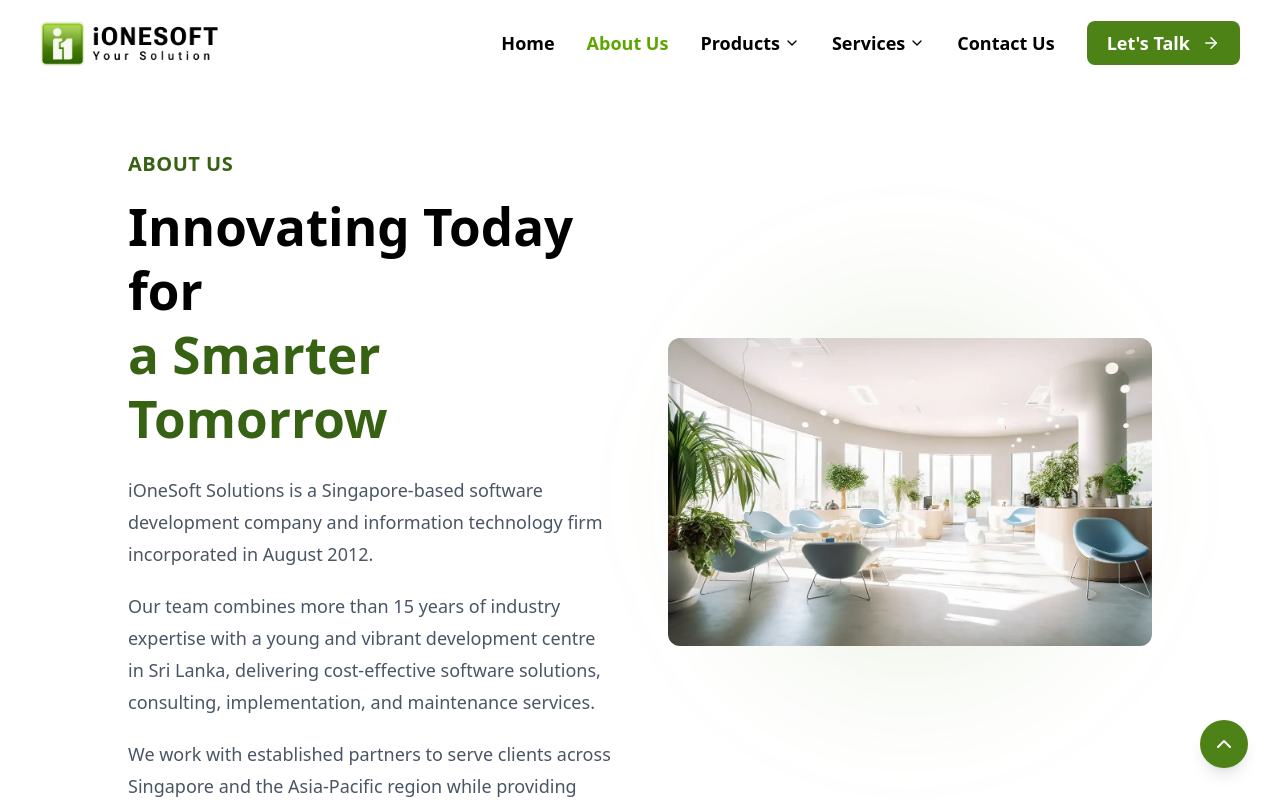
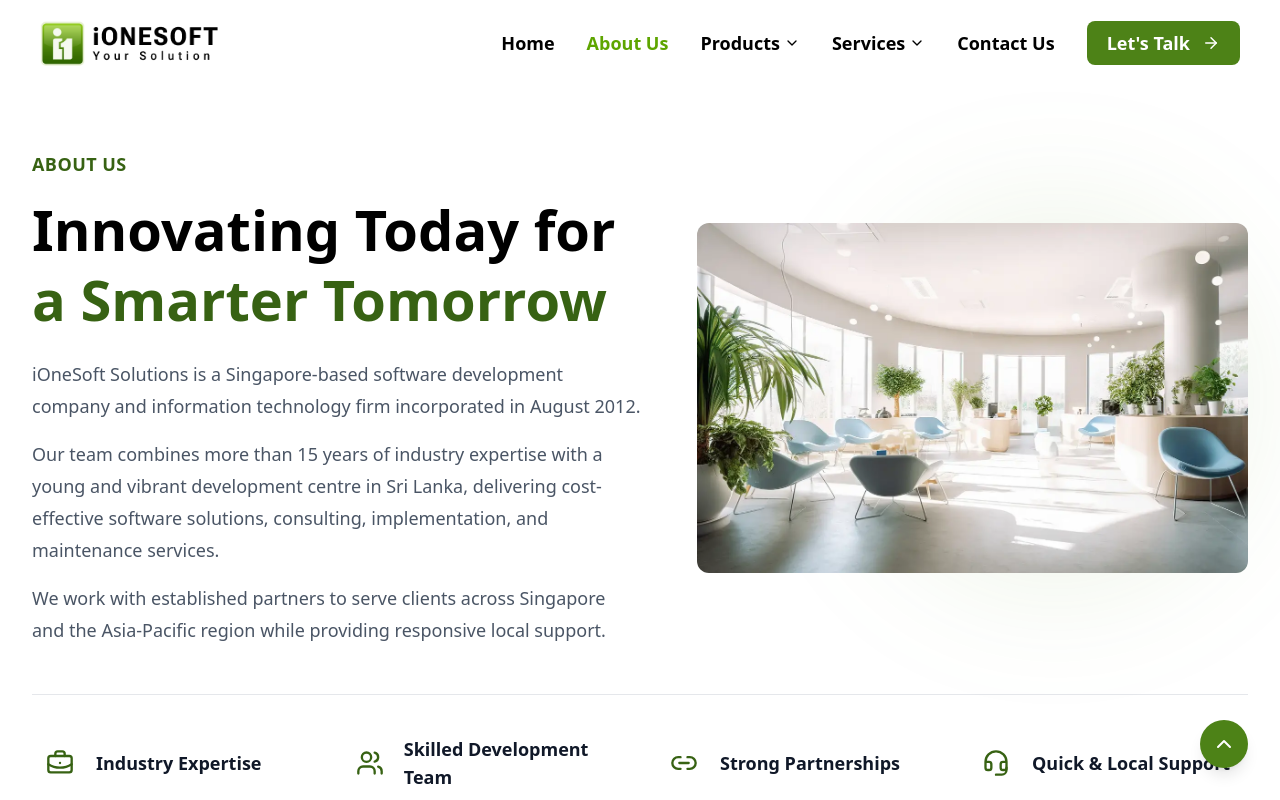
Before and after one commit to maheshi-k/ionesoft-web, a Next.js app: page /about in a window 1280 px wide. Shown: the top 800 px of the page. Built offline with nearby package versions, Linux system fonts and the light colour scheme.

Commit message:
changes made in about us page

```diff
--- a/src/components/about/AboutHero.tsx
+++ b/src/components/about/AboutHero.tsx
@@ -1,29 +1,27 @@
 import Image from "next/image";
-import { ArrowRight } from "lucide-react";
-import Link from "next/link";
 import StatCard from "./StatCard";
 import { aboutHeroStats } from "../../data/about";
 
 export default function AboutHero() {
   return (
-    <section className="relative overflow-hidden py-10 md:py-14 lg:py-16">
-      <div className="mx-auto w-full max-w-[90%] px-4 sm:px-6 lg:max-w-[80%] lg:px-0">
+    <section className="relative overflow-hidden py-10 md:py-14 xl:py-16">
+      <div className="mx-auto w-full max-w-7xl px-5 sm:px-6 md:px-10 xl:px-8">
         {/* Top content */}
-        <div className="grid gap-10 lg:grid-cols-2 lg:items-center lg:gap-14">
+        <div className="grid items-center gap-10 xl:grid-cols-[1.05fr_0.95fr] xl:gap-14">
           {/* Left */}
-          <div className="text-center lg:text-left">
-            <span className="mb-4 inline-block text-base font-semibold uppercase tracking-wide text-[var(--primary-text)] sm:text-lg lg:text-xl">
+          <div className="mx-auto max-w-3xl text-center xl:mx-0 xl:max-w-none xl:text-left">
+            <span className="mb-4 inline-block text-base font-semibold uppercase tracking-wide text-[var(--primary-text)] md:text-lg">
               About Us
             </span>
 
-            <h1 className="text-3xl font-bold leading-tight sm:text-4xl md:text-5xl lg:text-[clamp(46px,4vw,60px)]">
-              Innovating Today for
-              <span className="block text-[var(--primary-text)]">
+            <h1 className="text-3xl font-bold leading-tight sm:text-4xl md:text-5xl xl:text-[56px]">
+              Innovating Today for{" "}
+              <span className="text-[var(--primary-text)] xl:block">
                 a Smarter Tomorrow
               </span>
             </h1>
 
-            <div className="mx-auto mt-6 max-w-xl space-y-5 text-base leading-7 text-gray-600 sm:text-lg sm:leading-8 lg:mx-0">
+            <div className="mx-auto mt-6 max-w-2xl space-y-4 text-base leading-7 text-gray-600 md:text-lg md:leading-8 xl:mx-0">
               <p>
                 iOneSoft Solutions is a Singapore-based software development
                 company and information technology firm incorporated in August
@@ -46,8 +44,8 @@ export default function AboutHero() {
           </div>
 
           {/* Right */}
-          <div className="relative flex items-center justify-center lg:self-center">
-            <div className="absolute h-64 w-64 rounded-full bg-[#649B27]/10 blur-3xl sm:h-72 sm:w-72 lg:h-96 lg:w-96" />
+          <div className="relative flex items-center justify-center xl:justify-end">
+            <div className="absolute h-64 w-64 rounded-full bg-[#649B27]/10 blur-3xl md:h-80 md:w-80 xl:h-96 xl:w-96" />
 
             <Image
               src="/images/about/about-hero.webp"
@@ -55,16 +53,18 @@ export default function AboutHero() {
               width={1000}
               height={900}
               priority
-              sizes="(max-width: 1024px) 90vw, 40vw"
-              className="relative z-10 h-auto w-full max-w-md rounded-xl object-contain md:max-w-xl lg:max-w-2xl"
+              sizes="(max-width: 1279px) 80vw, 42vw"
+              className="relative z-10 h-auto w-full max-w-xl rounded-xl object-contain md:max-w-2xl xl:max-w-xl"
             />
           </div>
         </div>
 
-        {/* Stats — separate full-width row */}
-        <div className="mt-10 grid grid-cols-1 gap-5 border-t border-gray-200 pt-8 sm:grid-cols-2 lg:mt-12 lg:grid-cols-4 lg:gap-8">
+        {/* Stats */}
+        <div className="mt-10 grid grid-cols-1 gap-5 border-t border-gray-200 pt-8 sm:grid-cols-2 xl:mt-12 xl:grid-cols-4 xl:gap-8">
           {aboutHeroStats.map((item) => (
-            <StatCard key={item} title={item} />
+            <div key={item} className="flex justify-center xl:justify-start">
+              <StatCard title={item} />
+            </div>
           ))}
         </div>
       </div>
--- a/src/components/contact/ContactForm.tsx
+++ b/src/components/contact/ContactForm.tsx
@@ -42,6 +42,9 @@ export default function ContactForm() {
 
   const [errors, setErrors] = useState<FormErrors>({});
   const [isSubmitted, setIsSubmitted] = useState(false);
+
+  const [isSubmitting, setIsSubmitting] = useState(false);
+  const [submitError, setSubmitError] = useState("");
 
   const validateForm = () => {
     const newErrors: FormErrors = {};
@@ -113,21 +116,52 @@ export default function ContactForm() {
 
   const handleSubmit = async (event: FormSubmitEvent) => {
     event.preventDefault();
+    setSubmitError("");
 
     if (!validateForm()) {
       return;
     }
 
     try {
-      console.log("Form submitted:", formValues);
+      setIsSubmitting(true);
 
-      // Add your API request here.
+      const apiUrl =
+        process.env.IONESOFT_PUBLIC_API_URL ?? "http://localhost:5000";
+
+      const response = await fetch(`${apiUrl}/api/contact`, {
+        method: "POST",
+        headers: {
+          "Content-Type": "application/json",
+        },
+        body: JSON.stringify({
+          firstName: formValues.firstName.trim(),
+          lastName: formValues.lastName.trim(),
+          email: formValues.email.trim(),
+          phone: formValues.phone.trim(),
+          service: formValues.service,
+          message: formValues.message.trim(),
+        }),
+      });
+
+      const result = await response.json();
+
+      if (!response.ok) {
+        throw new Error(result.message ?? "Unable to submit the contact form.");
+      }
 
       setIsSubmitted(true);
       setFormValues(initialValues);
       setErrors({});
     } catch (error) {
       console.error("Unable to submit contact form:", error);
+
+      setSubmitError(
+        error instanceof Error
+          ? error.message
+          : "Something went wrong. Please try again.",
+      );
+    } finally {
+      setIsSubmitting(false);
     }
   };
 
@@ -387,11 +421,21 @@ export default function ContactForm() {
           </p>
         </FormField>
 
+        {submitError && (
+          <div
+            role="alert"
+            className="rounded-lg border border-red-200 bg-red-50 px-4 py-3 text-sm text-red-700"
+          >
+            {submitError}
+          </div>
+        )}
+
         <button
           type="submit"
+          disabled={isSubmitting}
           className="w-full rounded-lg bg-[var(--primary-bg)] py-4 font-semibold text-white transition hover:bg-[#649B27] focus:outline-none focus:ring-2 focus:ring-[#78B62A] focus:ring-offset-2"
         >
-          Submit Form
+          {isSubmitting ? "Submitting..." : "Submit Form"}
         </button>
       </form>
     </div>
```
